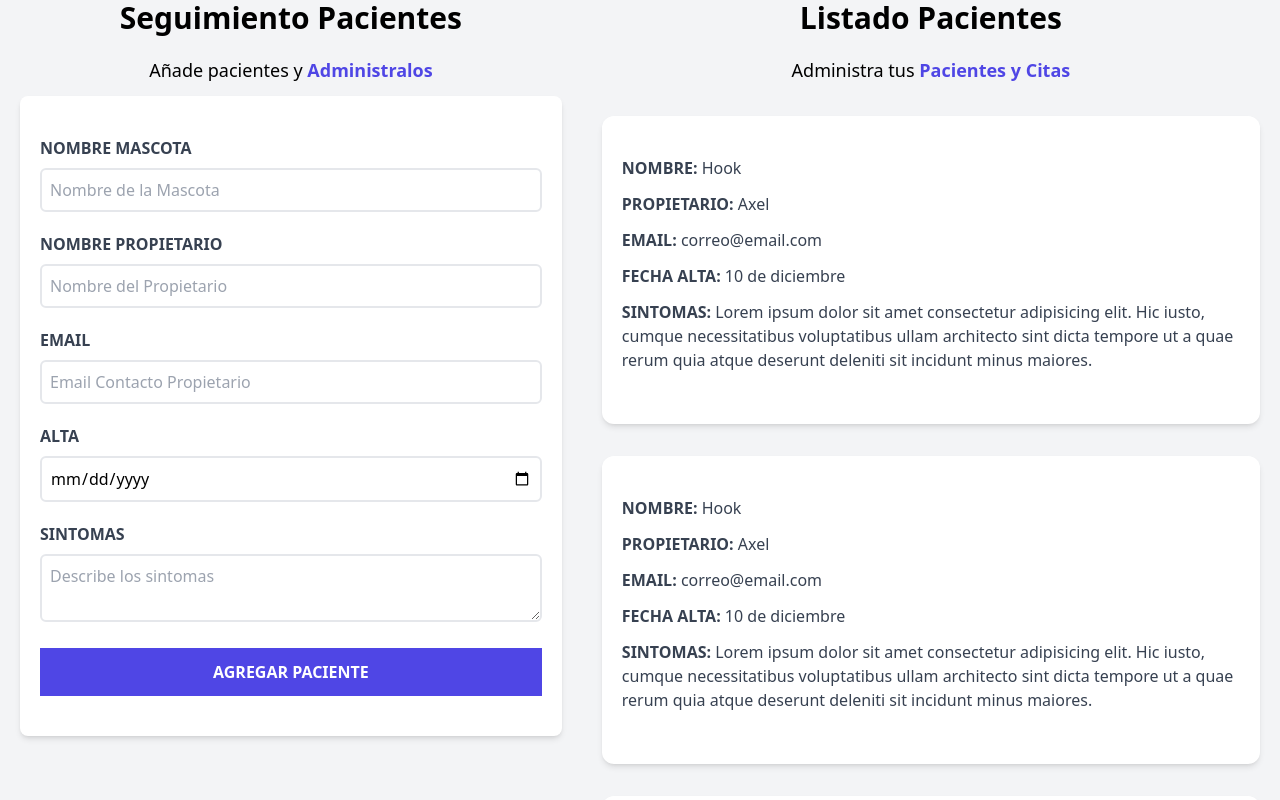
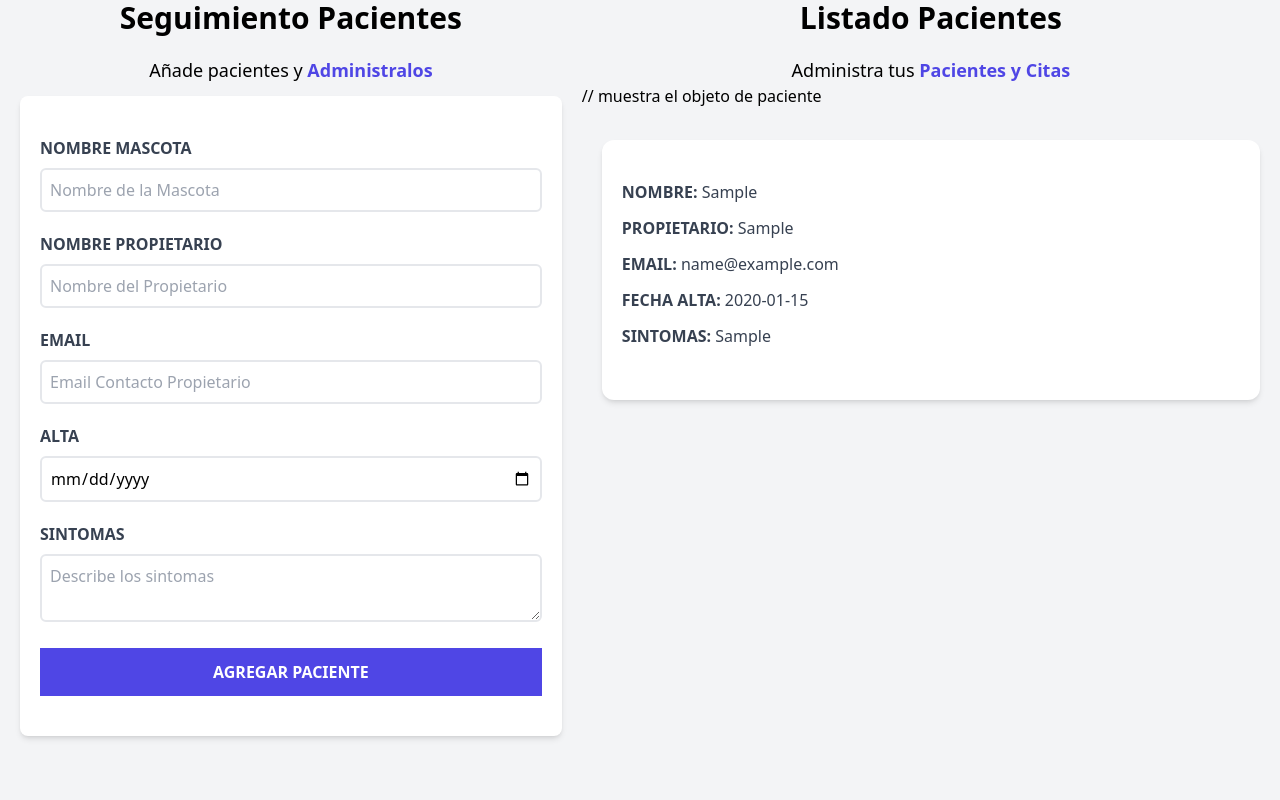
Before and after one commit to CristianAGR/citas-react, a React (Vite) app: page / in a window 1280 px wide. Both pictures are taken after typing "Sample", "Sample", "name@example.com", "2020-01-15", "Sample" into the empty fields and a click on the input "Agregar Paciente". Shown: the part 176-976 px from the top of the page. Built offline with nearby package versions, Linux system fonts and the light colour scheme.

Commit message:
mostrar info de pacientes en listado

```diff
--- a/src/App.jsx
+++ b/src/App.jsx
@@ -14,7 +14,9 @@
           pacientes={pacientes}
           setPacientes={setPacientes}
        />
-       <ListadoPacientes/>
+       <ListadoPacientes
+         pacientes={pacientes}
+       />
        </div>
     </div>
   )
--- a/src/components/ListadoPacientes.jsx
+++ b/src/components/ListadoPacientes.jsx
@@ -1,5 +1,5 @@
 import Paciente from "./Paciente"
-function ListadoPacientes() {
+function ListadoPacientes({pacientes}) {
   return (
     <div className=' md:w-1/2 lg:w-3/5 md:h-screen overflow-y-scroll'>
       <h2 className='font-black text-3xl text-center'> Listado Pacientes</h2>
@@ -8,11 +8,15 @@
         <span className='text-indigo-600 font-bold'>Pacientes y Citas</span>
       </p>
 
-      <Paciente/>
-      <Paciente/>
-      <Paciente/>
-      <Paciente/>
-      <Paciente/>
+      // muestra el objeto de paciente
+      { pacientes.map( (paciente, index) => (
+        <Paciente
+            key={index}
+            paciente={paciente}
+        />
+      ))}
+
+
 
     </div>
   )
--- a/src/components/Paciente.jsx
+++ b/src/components/Paciente.jsx
@@ -1,25 +1,27 @@
 
-const Paciente = () => {
+const Paciente = ({paciente}) => {
+
+  const { nombre, propietario, email, fecha, sintomas } = paciente
   return (
     <div className='mx-5 my-8 bg-white shadow-md px-5 py-10 rounded-xl'>
     <p className='font-bold mb-3 text-gray-700 uppercase'> Nombre: {''}
-      <span className=' font-normal normal-case'>Hook</span>
+      <span className=' font-normal normal-case'>{nombre}</span>
     </p>
 
     <p className='font-bold mb-3 text-gray-700 uppercase'> Propietario: {''}
-      <span className=' font-normal normal-case'>Axel</span>
+      <span className=' font-normal normal-case'>{propietario}</span>
     </p>
 
     <p className='font-bold mb-3 text-gray-700 uppercase'> Email: {''}
-      <span className=' font-normal normal-case'>correo@email.com</span>
+      <span className=' font-normal normal-case'>{email}</span>
     </p>
 
     <p className='font-bold mb-3 text-gray-700 uppercase'> Fecha Alta: {''}
-      <span className=' font-normal normal-case'>10 de diciembre</span>
+      <span className=' font-normal normal-case'>{fecha}</span>
     </p>
 
     <p className='font-bold mb-3 text-gray-700 uppercase'> Sintomas: {''}
-      <span className=' font-normal normal-case'>Lorem ipsum dolor sit amet consectetur adipisicing elit. Hic iusto, cumque necessitatibus voluptatibus ullam architecto sint dicta tempore ut a quae rerum quia atque deserunt deleniti sit incidunt minus maiores.</span>
+      <span className=' font-normal normal-case'>{sintomas}</span>
     </p>
   </div>
   )
```
